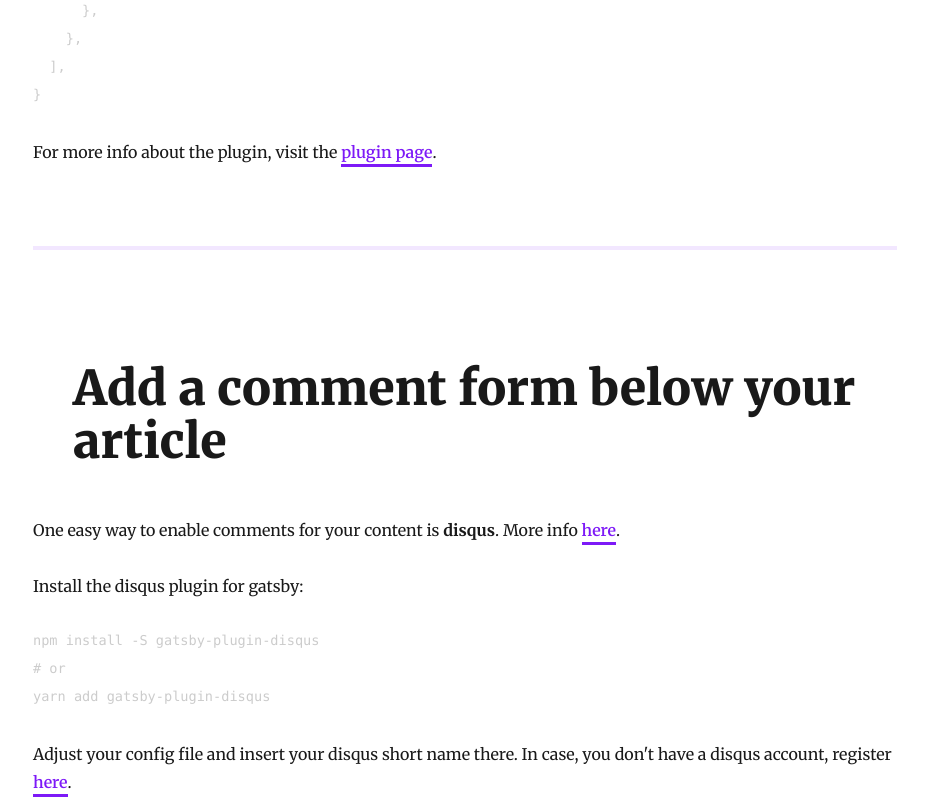
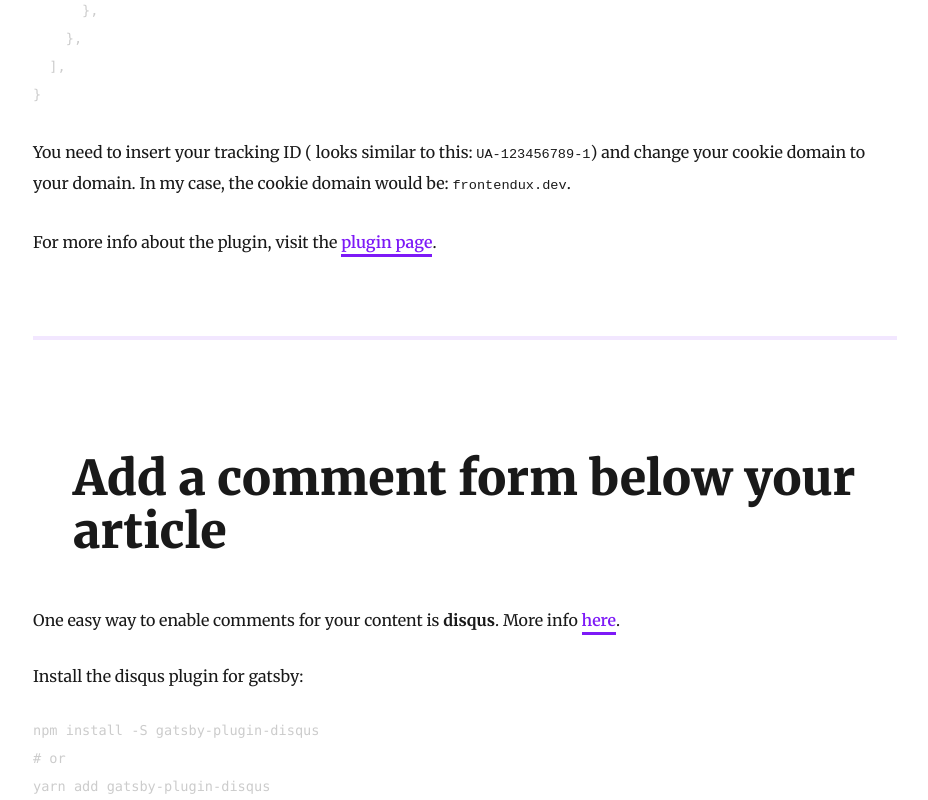
Before and after one commit to agieche/frontendux, a Gatsby site: page /getting-started-with-gatsby/ in a window 1280 px wide. Shown: the part 11200-12000 px from the top of the page, without its empty margins (175-1103 px from the left). Built offline with nearby package versions, Linux system fonts and the light colour scheme; Gatsby itself is replaced by a stand-in of ours; some packages are replaced by stand-ins of ours; code samples lack their colours.

Commit message:
Add more details to analytics.

````diff
--- a/content/blog/getting-started-with-gatsby/index.md
+++ b/content/blog/getting-started-with-gatsby/index.md
@@ -370,6 +370,7 @@
 }
 
 ```
+You need to insert your tracking ID ( looks similar to this: `UA-123456789-1`) and change your cookie domain to your domain. In my case, the cookie domain would be: `frontendux.dev`.
 
 For more info about the plugin, visit the [plugin page](https://www.gatsbyjs.org/packages/gatsby-plugin-google-analytics/).
 
````
